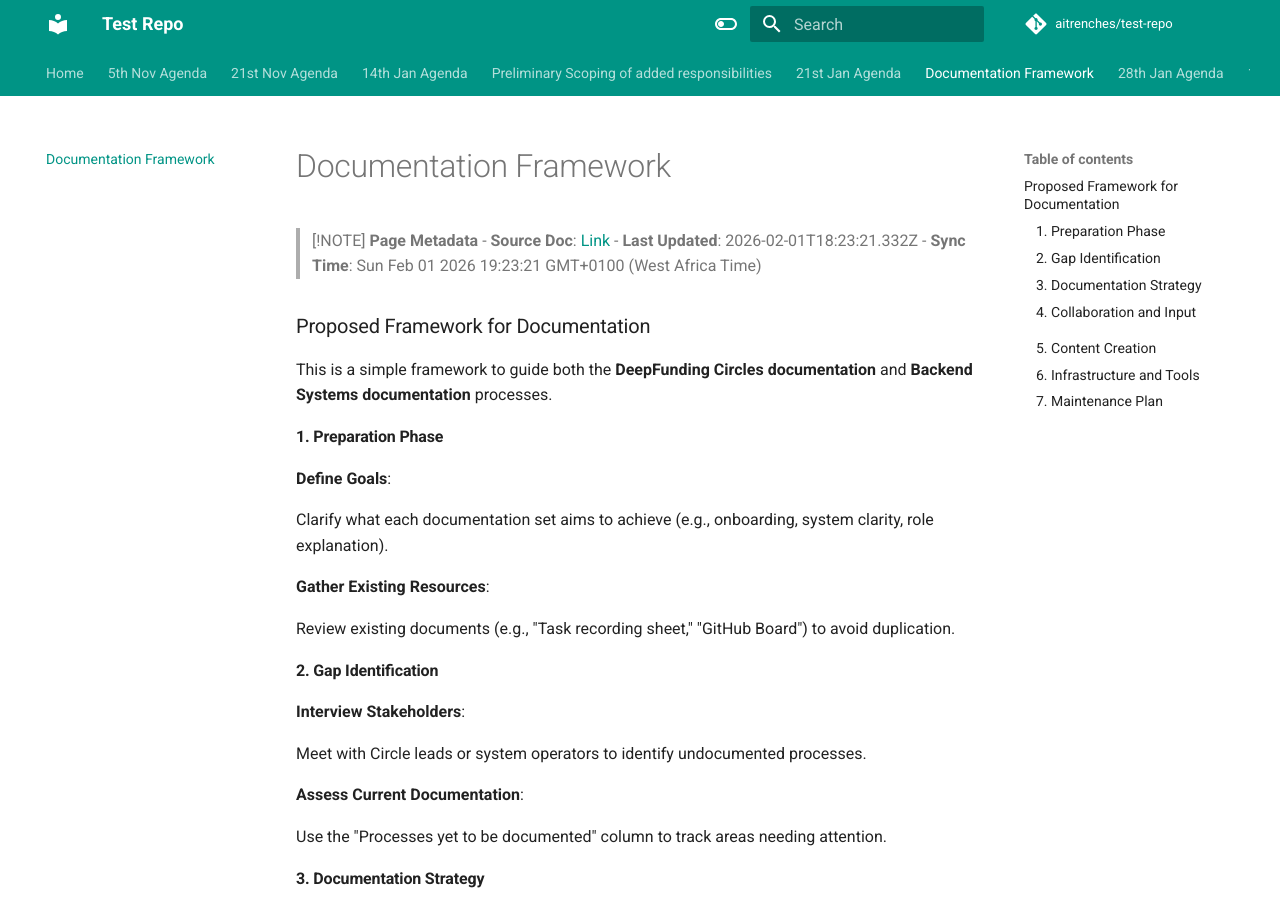
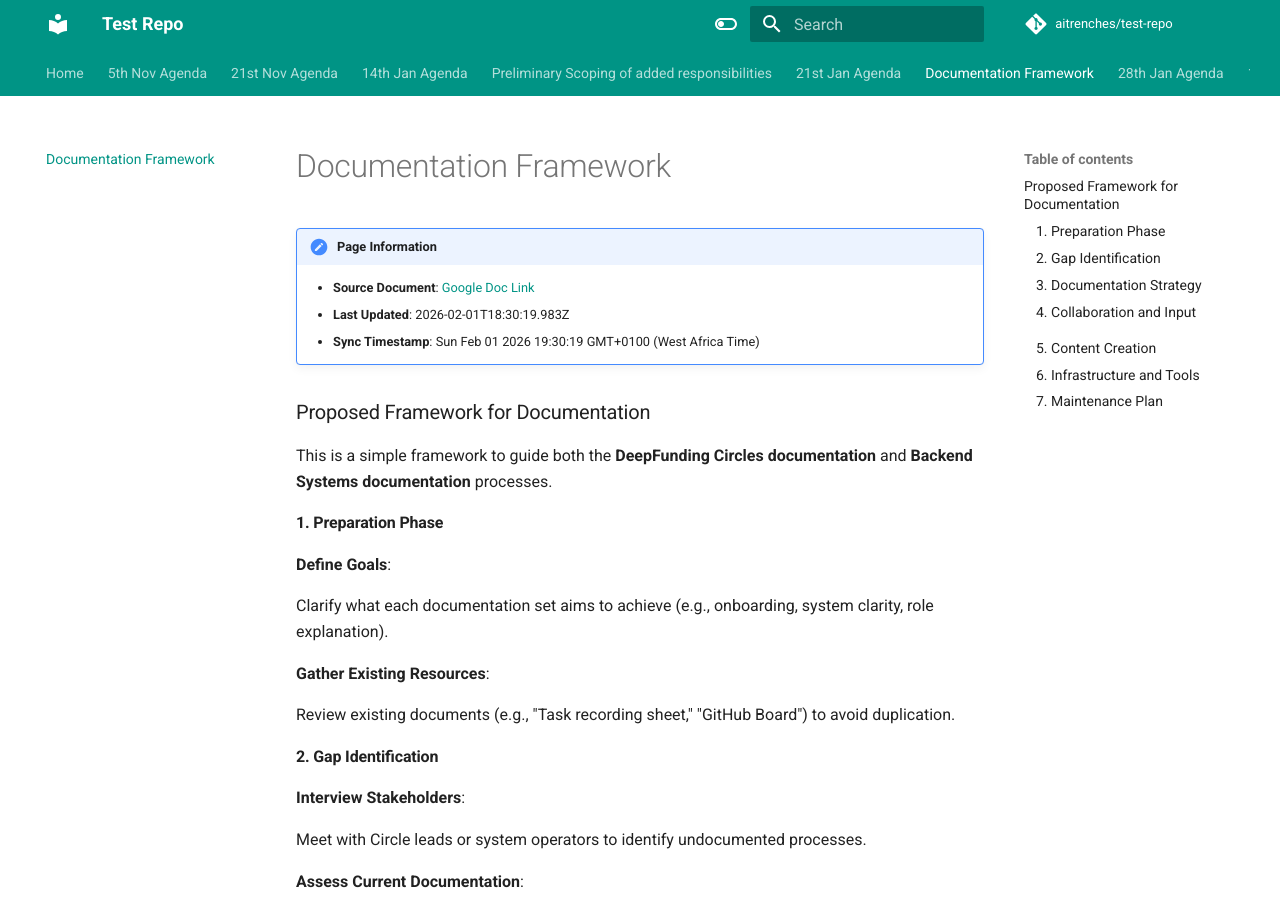
Before and after one commit to aitrenches/test-repo, an MkDocs documentation site: the page built from docs/documentation-framework.md, in a window 1280 px wide and 900 px high. Built offline with MkDocs 1.6.1 and Material for MkDocs 9.7.7, drawn with Linux system fonts in a browser that asks for light colours; comment, search, counter and statistics services are not loaded.

Commit message:
Sync tab: Documentation Framework

```diff
--- a/docs/documentation-framework.md
+++ b/docs/documentation-framework.md
@@ -1,15 +1,14 @@
 ---
 title: "Documentation Framework"
-last_updated: "2026-02-01T18:23:21.332Z"
+last_updated: "2026-02-01T18:30:19.983Z"
 source_doc: "https://docs.google.com/document/d/1l5-1xQtHEozG9N6FpkFO4A6oixgQ6ZUo8Jx0FXYtqro/edit#heading=h.t.zi64esvrhaex"
-sync_timestamp: "Sun Feb 01 2026 19:23:21 GMT+0100 (West Africa Time)"
+sync_timestamp: "Sun Feb 01 2026 19:30:19 GMT+0100 (West Africa Time)"
 ---
 
-> [!NOTE]
-> **Page Metadata**
-> - **Source Doc**: [Link](https://docs.google.com/document/d/1l5-1xQtHEozG9N6FpkFO4A6oixgQ6ZUo8Jx0FXYtqro/edit#heading=h.t.zi64esvrhaex)
-> - **Last Updated**: 2026-02-01T18:23:21.332Z
-> - **Sync Time**: Sun Feb 01 2026 19:23:21 GMT+0100 (West Africa Time)
+!!! note "Page Information"
+    - **Source Document**: [Google Doc Link](https://docs.google.com/document/d/1l5-1xQtHEozG9N6FpkFO4A6oixgQ6ZUo8Jx0FXYtqro/edit#heading=h.t.zi64esvrhaex)
+    - **Last Updated**: 2026-02-01T18:30:19.983Z
+    - **Sync Timestamp**: Sun Feb 01 2026 19:30:19 GMT+0100 (West Africa Time)
 
 ### Proposed Framework for Documentation
 
```
